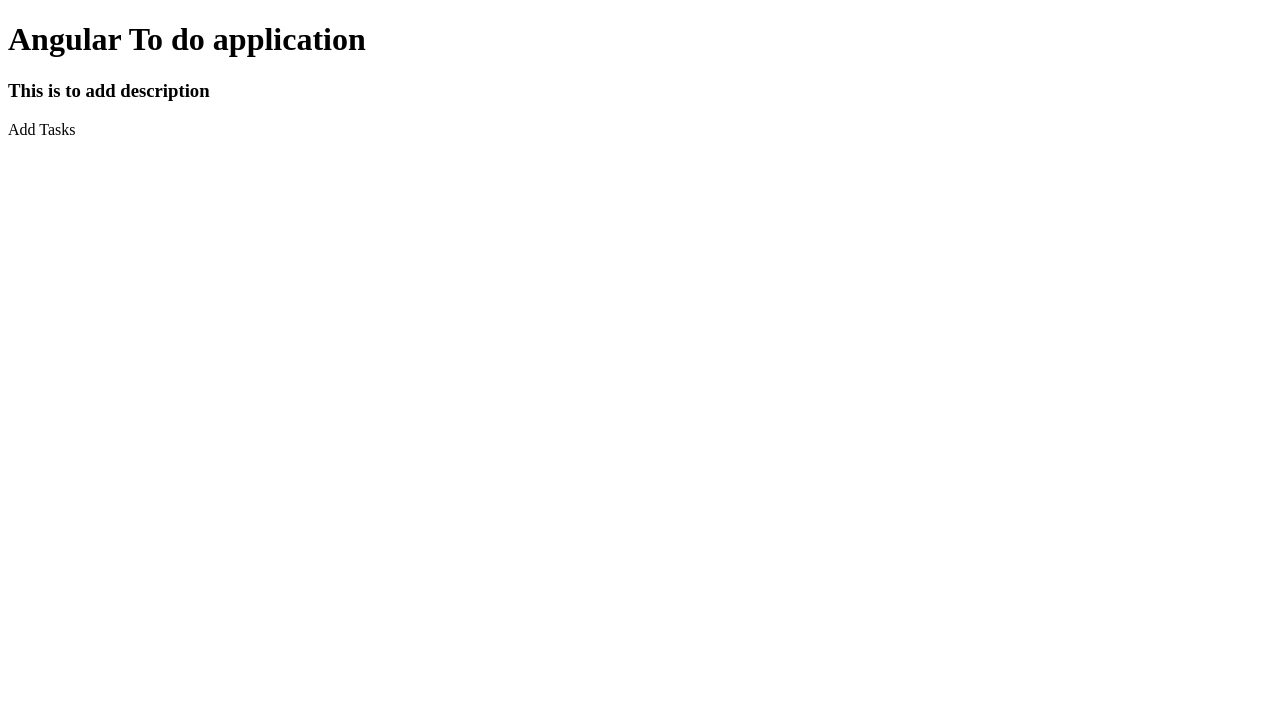
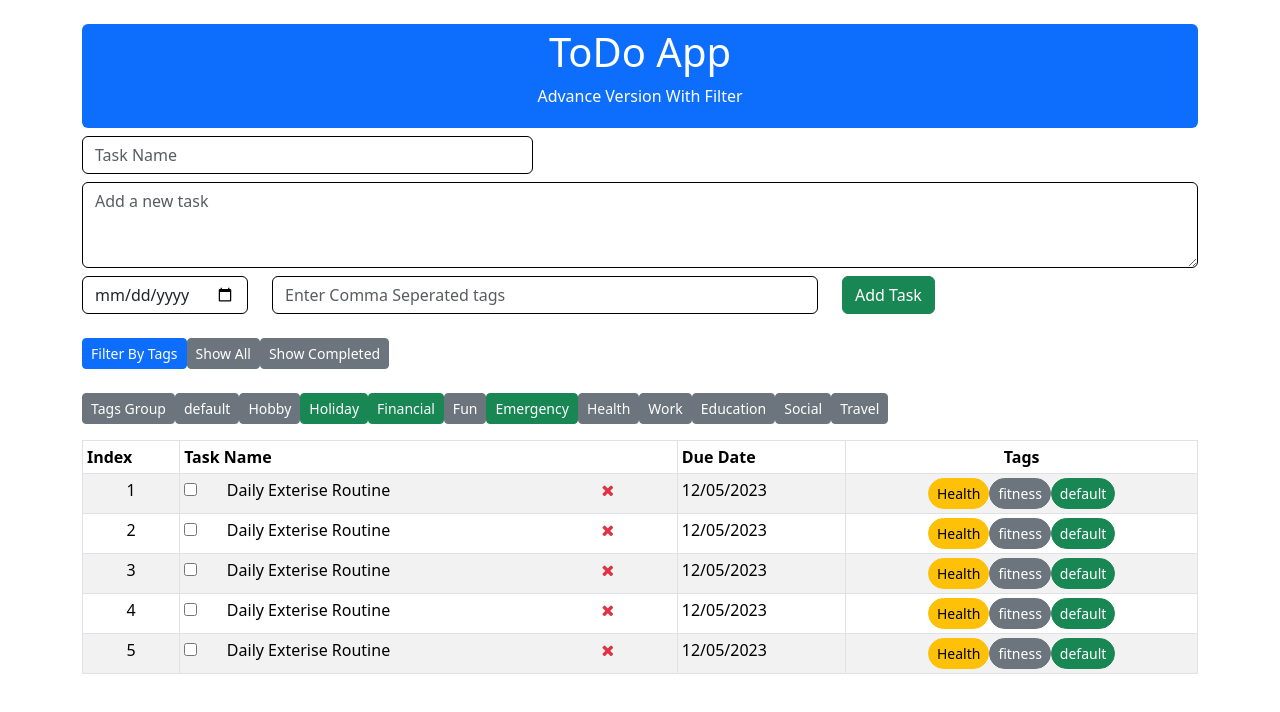
Before and after one commit to HasangiComplex/Angular-Projects, an Angular app: page / in a window 1280 px wide. Shown: the top 712 px of the page. Built offline with nearby package versions, Linux system fonts and the light colour scheme.

Commit message:
added HTML template and did few css styles

```diff
--- a/angular.json
+++ b/angular.json
@@ -30,6 +30,8 @@
               "src/assets"
             ],
             "styles": [
+              "./node_modules/bootstrap/dist/css/bootstrap.min.css",
+              "./node_modules/@fortawesome/fontawesome-free/css/all.min.css",
               "src/styles.scss"
             ],
             "scripts": [],
--- a/src/app/app.component.html
+++ b/src/app/app.component.html
@@ -331,8 +331,227 @@
 <!--&lt;!&ndash; * * * * * * * * * * * * * * * * * * * * * * * * * * * * * * * * &ndash;&gt;-->
 <!--&lt;!&ndash; * * * * * * * * * * End of Placeholder  * * * * * * * * * * * * &ndash;&gt;-->
 <!--&lt;!&ndash; * * * * * * * * * * * * * * * * * * * * * * * * * * * * * * * * &ndash;&gt;-->
-<H1>Angular To do application</H1>
-<h3>This is to add description</h3>
-<p>Add Tasks</p>
+<!DOCTYPE html>
+<html lang="en">
+
+<head>
+  <meta charset="UTF-8">
+  <meta name="viewport" content="width=device-width, initial-scale=1.0">
+  <link href="https://cdn.jsdelivr.net/npm/bootstrap@5.3.2/dist/css/bootstrap.min.css" rel="stylesheet">
+  <script src="https://cdn.jsdelivr.net/npm/bootstrap@5.3.2/dist/js/bootstrap.bundle.min.js"></script>
+  <link rel="stylesheet" href="https://cdnjs.cloudflare.com/ajax/libs/font-awesome/4.7.0/css/font-awesome.min.css">
+  <title>Todo App Page</title>
+  <style>
+    .form-control {
+      border: 1px solid black !important;
+    }
+
+    .rounded-btn {
+      border-radius: 20px;
+    }
+  </style>
+  <script>
+        var totitems = [
+            { item: 'Market', tags: ['general', 'market'] },
+            { item: 'Scrum Meeting', tags: ["meeting", "calls"] },
+            { item: 'Interview', tags: ["calls"] }, { item: 'Scrum Ticket', tags: ["work", "defect"] },
+            { item: 'Wpork On defect', tags: ["defect"] }
+        ];
+        var myString = "work,defect";
+        var arrr = ['defect', 'calls'];
+        const myArrayFiltered = totitems.filter((el) => {
+            return arrr.some((f) => {
+                return el.tags.includes(f);
+            });
+        });
+        console.log(myArrayFiltered);
+        debugger;
+    </script>
+</head>
+
+<body>
+
+<div class="container pt-3">
+  <div class="mt-2 p-1 bg-primary text-white rounded text-center">
+    <h1>ToDo App</h1>
+    <p>Advance Version With Filter </p>
+  </div>
+  <div class="row">
+    <div class="col-5 pt-2">
+      <input type="text" class="form-control" placeholder="Task Name">
+    </div>
+  </div>
+  <div class="row">
+    <div class="col-12 pt-2">
+      <textarea class="form-control" rows="3" placeholder="Add a new task"></textarea>
+    </div>
+  </div>
+  <div class="row pt-2">
+    <div class="col-2">
+      <input type="date" class="form-control" placeholder="Due Date">
+
+    </div>
+    <div class="col-6">
+      <input type="text" placeholder="Enter Comma Seperated tags" class="form-control">
+    </div>
+    <div class="col">
+      <button class="btn btn-success">Add Task</button>
+    </div>
+  </div>
+  <div class="row pt-4">
+    <div class="col ">
+      <button class="btn btn-primary btn-sm">Filter By Tags</button>
+      <button class="btn btn-secondary  btn-sm">Show All</button>
+      <button class="btn btn-secondary  btn-sm">Show Completed</button>
+    </div>
+  </div>
+  <div class="row pt-4">
+    <div class="col ">
+      <button class="btn btn-secondary  btn-sm">Tags Group</button>
+      <button class="btn btn-secondary  btn-sm">default</button>
+      <button class="btn btn-secondary  btn-sm">Hobby </button>
+      <button class="btn btn-success  btn-sm">Holiday</button>
+      <button class="btn btn-success text-light  btn-sm">Financial </button>
+      <button class="btn btn-secondary  btn-sm">Fun </button>
+      <button class="btn btn-success  btn-sm">Emergency </button>
+      <button class="btn btn-secondary  btn-sm text-light">Health </button>
+      <button class="btn btn-secondary  btn-sm">Work</button>
+      <button class="btn btn-secondary  btn-sm">Education</button>
+      <button class="btn btn-secondary  btn-sm">Social</button>
+      <button class="btn btn-secondary  btn-sm">Travel</button>
+
+    </div>
+  </div>
+  <div class="row pt-3">
+    <div class="col-12">
+      <table class="table table-bordered table-striped table-sm">
+        <thead>
+        <tr>
+          <th><strong>Index</strong></th>
+          <th><strong>Task Name</strong></th>
+          <th><strong>Due Date</strong></th>
+          <th class="text-center"><strong>Tags</strong></th>
+        </tr>
+        </thead>
+        <tbody>
+        <tr>
+          <td style="text-align: center;">1</td>
+          <td>
+            <div class="row">
+              <div class="col-1">
+                <input type="checkbox">
+              </div>
+              <div class="col-6">
+                Daily Exterise Routine
+              </div>
+              <div class="col-4 text-end ">
+                <i class="fa fa-close text-secondary px-3 text-danger "></i>
+              </div>
+            </div>
+          </td>
+          <td>12/05/2023</td>
+          <td class="text-center">
+            <button class="btn btn-warning btn-sm rounded-btn">Health</button>
+            <button class="btn btn-secondary btn-sm rounded-btn">fitness</button>
+            <button class="btn btn-success btn-sm rounded-btn">default</button>
+          </td>
+        </tr>
+        <tr>
+          <td style="text-align: center;">2</td>
+          <td>
+            <div class="row">
+              <div class="col-1">
+                <input type="checkbox">
+              </div>
+              <div class="col-6">
+                Daily Exterise Routine
+              </div>
+              <div class="col-4 text-end ">
+                <i class="fa fa-close text-secondary px-3 text-danger "></i>
+              </div>
+            </div>
+          </td>
+          <td>12/05/2023</td>
+          <td class="text-center">
+            <button class="btn btn-warning btn-sm rounded-btn">Health</button>
+            <button class="btn btn-secondary btn-sm rounded-btn">fitness</button>
+            <button class="btn btn-success btn-sm rounded-btn">default</button>
+          </td>
+        </tr>
+        <tr>
+          <td style="text-align: center;">3</td>
+          <td>
+            <div class="row">
+              <div class="col-1">
+                <input type="checkbox">
+              </div>
+              <div class="col-6">
+                Daily Exterise Routine
+              </div>
+              <div class="col-4 text-end ">
+                <i class="fa fa-close text-secondary px-3 text-danger "></i>
+              </div>
+            </div>
+          </td>
+          <td>12/05/2023</td>
+          <td class="text-center">
+            <button class="btn btn-warning btn-sm rounded-btn">Health</button>
+            <button class="btn btn-secondary btn-sm rounded-btn">fitness</button>
+            <button class="btn btn-success btn-sm rounded-btn">default</button>
+          </td>
+        </tr>
+        <tr>
+          <td style="text-align: center;">4</td>
+          <td>
+            <div class="row">
+              <div class="col-1">
+                <input type="checkbox">
+              </div>
+              <div class="col-6">
+                Daily Exterise Routine
+              </div>
+              <div class="col-4 text-end ">
+                <i class="fa fa-close text-secondary px-3 text-danger "></i>
+              </div>
+            </div>
+          </td>
+          <td>12/05/2023</td>
+          <td class="text-center">
+            <button class="btn btn-warning btn-sm rounded-btn">Health</button>
+            <button class="btn btn-secondary btn-sm rounded-btn">fitness</button>
+            <button class="btn btn-success btn-sm rounded-btn">default</button>
+          </td>
+        </tr>
+        <tr>
+          <td style="text-align: center;">5</td>
+          <td>
+            <div class="row">
+              <div class="col-1">
+                <input type="checkbox">
+              </div>
+              <div class="col-6">
+                Daily Exterise Routine
+              </div>
+              <div class="col-4 text-end ">
+                <i class="fa fa-close text-secondary px-3 text-danger "></i>
+              </div>
+            </div>
+          </td>
+          <td>12/05/2023</td>
+          <td class="text-center">
+            <button class="btn btn-warning btn-sm rounded-btn">Health</button>
+            <button class="btn btn-secondary btn-sm rounded-btn">fitness</button>
+            <button class="btn btn-success btn-sm rounded-btn">default</button>
+          </td>
+        </tr>
+        </tbody>
+      </table>
+    </div>
+
+  </div>
+</div>
+</body>
+
+</html>
 
 <!--<router-outlet />-->
--- a/src/app/app.component.scss
+++ b/src/app/app.component.scss
@@ -0,0 +1,6 @@
+.form-control {
+  border: 1px solid black !important;
+}
+.rounded-btn {
+  border-radius: 20px;
+}
```
